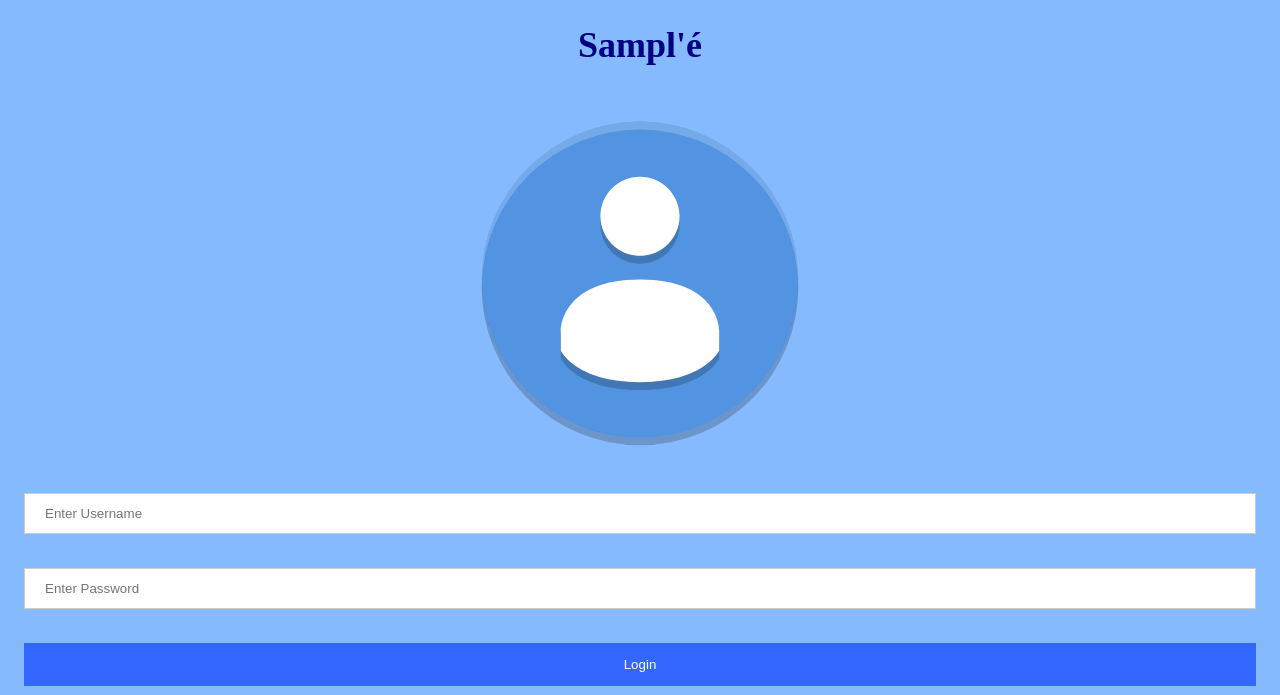
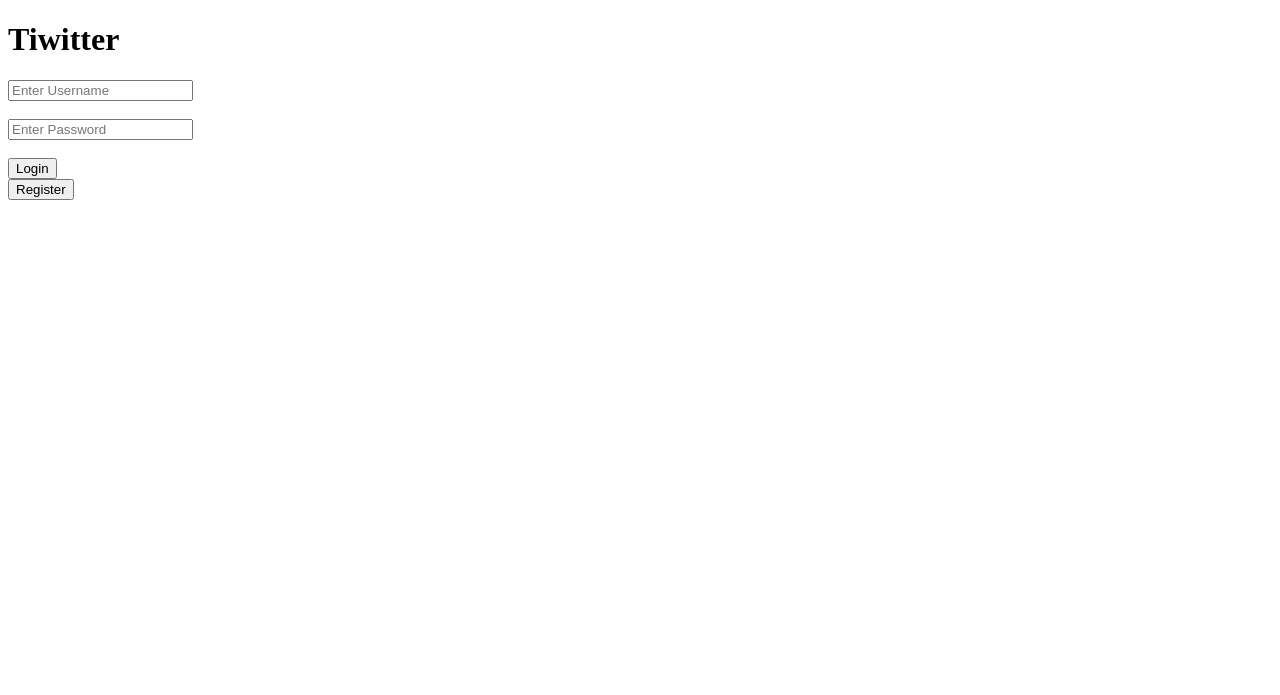
Before and after one commit to MickaelDauphin/Tiwitter, a PHP site: page / in a window 1280 px wide. Shown: the top 695 px of the page. Run offline with PHP 8.4, Linux system fonts and the light colour scheme; some web fonts are replaced.

Commit message:
supression css

```diff
--- a/view/Register.php
+++ b/view/Register.php
@@ -1,11 +1,11 @@
 <!DOCTYPE html>
 
 <head>
-    <title>Sampl'é</title>
+    <title>Tiwitter</title>
     <meta charset="utf-8" />
     <meta http-equiv="Content-Type" content="text/html; charset=iso-8859-1" />
-    <link rel="stylesheet" href="../css/register.css" />
-    <link rel="icon" href="../images/logo.ico"/>
+    <!--<link rel="stylesheet" href="../css/register.css" />
+    <link rel="icon" href="../images/logo.ico"/>-->
 </head>
 
 <body>
--- a/view/index.php
+++ b/view/index.php
@@ -1,19 +1,19 @@
 <!DOCTYPE html>
 
 <head>
-   <title>Sampl'é</title>
+   <title>Tiwitter</title>
    <meta charset="utf-8" />
    <meta http-equiv="Content-Type" content="text/html; charset=iso-8859-1" />
-   <link rel="stylesheet" href="css/CSS.css" />
-    <link rel="icon" href="../images/logo.ico"/>
+   <!--<link rel="stylesheet" href="css/CSS.css" />
+    <link rel="icon" href="../images/logo.ico"/>-->
 </head>
 
 
 <body>
 
-   	<h1> Sampl'é </h1>
+   	<h1> Tiwitter </h1>
 
-   <img src="images/icon_log.svg" alt="image" title="icon_login" width="30%"/>
+   <!--<img src="images/icon_log.svg" alt="image" title="icon_login" width="30%"/>-->
 
     <?php
 
```
Also changed, not shown: view/Home.php (+9 -8 lines).
